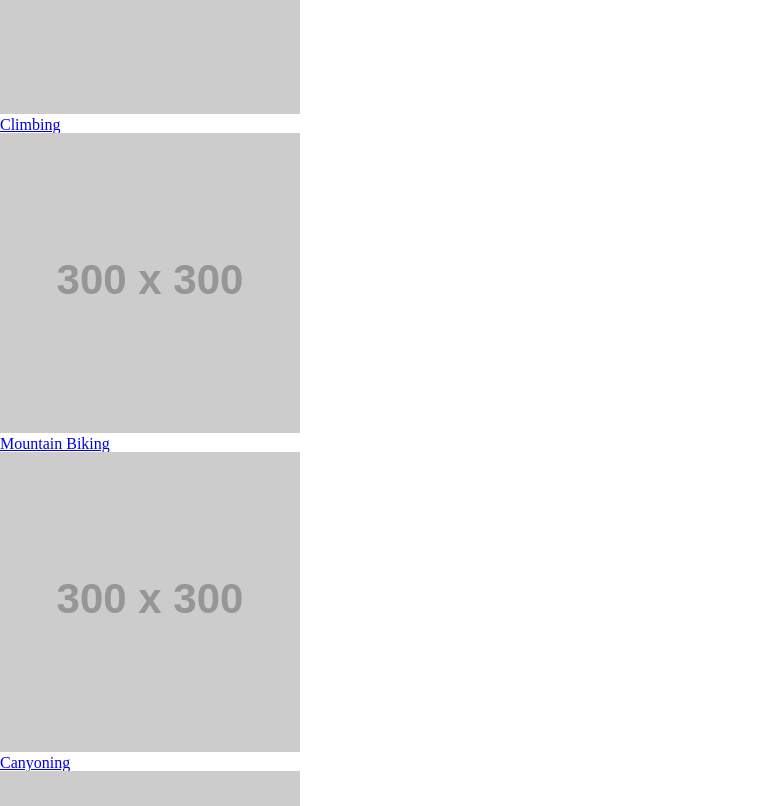
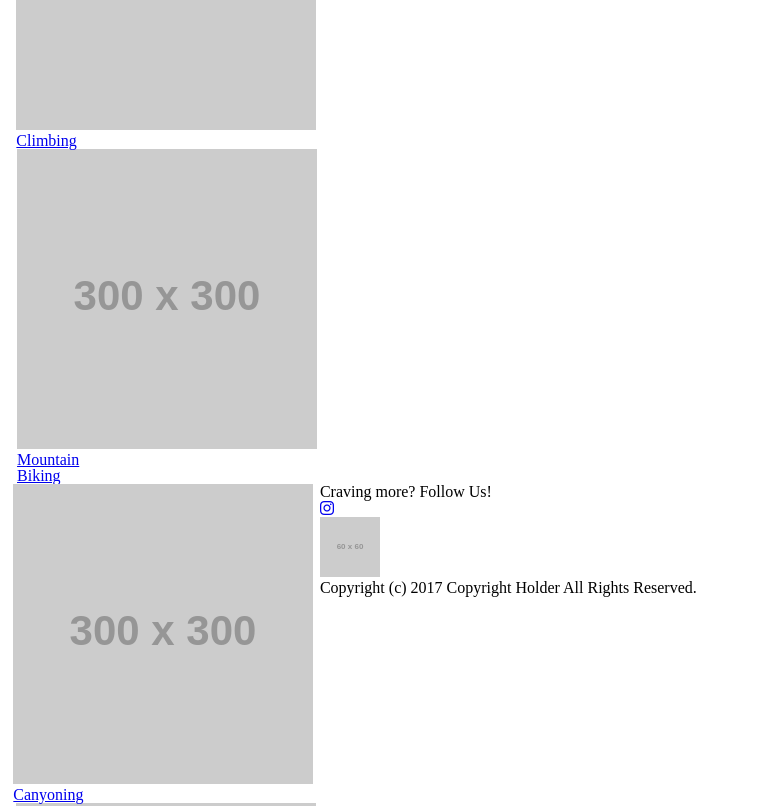
Before and after one commit to sdmccoy/cravetherush, a plain HTML site: page index.html in a window 1280 px wide. Shown: the part 900-1706 px from the top of the page, without its empty margins (0-759 px from the left). Drawn offline with Linux system fonts and the light colour scheme; placeholder pictures from the web are drawn by us.

Commit message:
started the styling. Working on liquid layout

```diff
--- a/index.html
+++ b/index.html
@@ -9,8 +9,8 @@
   </head>
   <body>
     <header>
-      <div class="maintitle">
-        <img id="titlelogo" src="http://placehold.it/60x60" alt="">
+      <div class="main-title">
+        <img class="small-logo" src="http://placehold.it/60x60" alt="">
         <h1>Crave the Rush</h1>
       </div>
       <nav>
@@ -20,16 +20,17 @@
           <li><a href="#">SPORTS</a></li>
           <li><a href="#">GEAR</a></li>
           <li><a href="#">MEDIA</a></li>
+          <li><a href="#">BUDDY FINDER</a></li>
           <li><a href="https://www.instagram.com/cravetherush/"><i class="fa fa-instagram" aria-hidden="true"></i></a></li>
         </ul>
       </nav>
     </header>
     <section class="intro">
       <img src="" alt="">
-      <img class="largelogo" src="http://placehold.it/300x200" alt="">
+      <img class="large-logo" src="http://placehold.it/300x200" alt="">
       <h2 class="motto">This is where my motto goes</h2>
     </section>
-    <section class="sportsrow1">
+    <section class="sports-row-1">
       <div class="features"><a href="#">
         <img src="http://placehold.it/300x300" alt="">
         <h3>Kiting</h3>
@@ -44,7 +45,10 @@
         </a>
       </div>
     </section>
-    <section class="sportsrow2">
+    <div class="clear-float">
+
+    </div>
+    <section class="sports-row-2">
       <div class="features"><a href="#">
         <img src="http://placehold.it/300x300" alt="">
         <h3>Canyoning</h3>
@@ -64,6 +68,11 @@
       <a href="https://www.instagram.com/cravetherush/"><i class="fa fa-instagram" aria-hidden="true"></i></a>
 
     </section>
+    <footer>
+      <img class="small-logo" src="http://placehold.it/60x60" alt="">
+      <p>Copyright (c) 2017 Copyright Holder All Rights Reserved.</p>
+    </footer>
+
     <!--Instagram JS script-->
     <script type="text/javascript" src="instagram.js"></script>
 
--- a/style.css
+++ b/style.css
@@ -0,0 +1,18 @@
+* {
+  border: 1px solid black;
+}
+
+.clear-float{
+  clear: both;
+}
+
+body {
+  width: 100%;
+  margin: 0 auto;
+}
+
+.features {
+  width: 22.914%;
+  margin: auto 1.041%;
+  float: left;
+}
```
